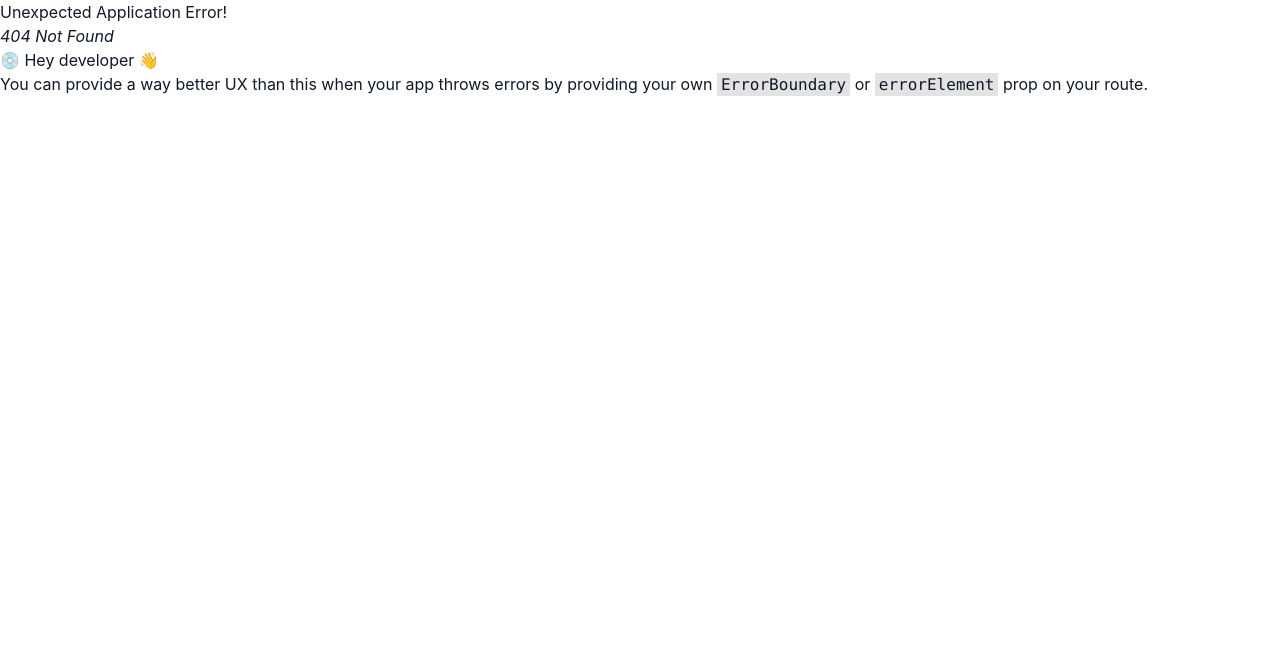
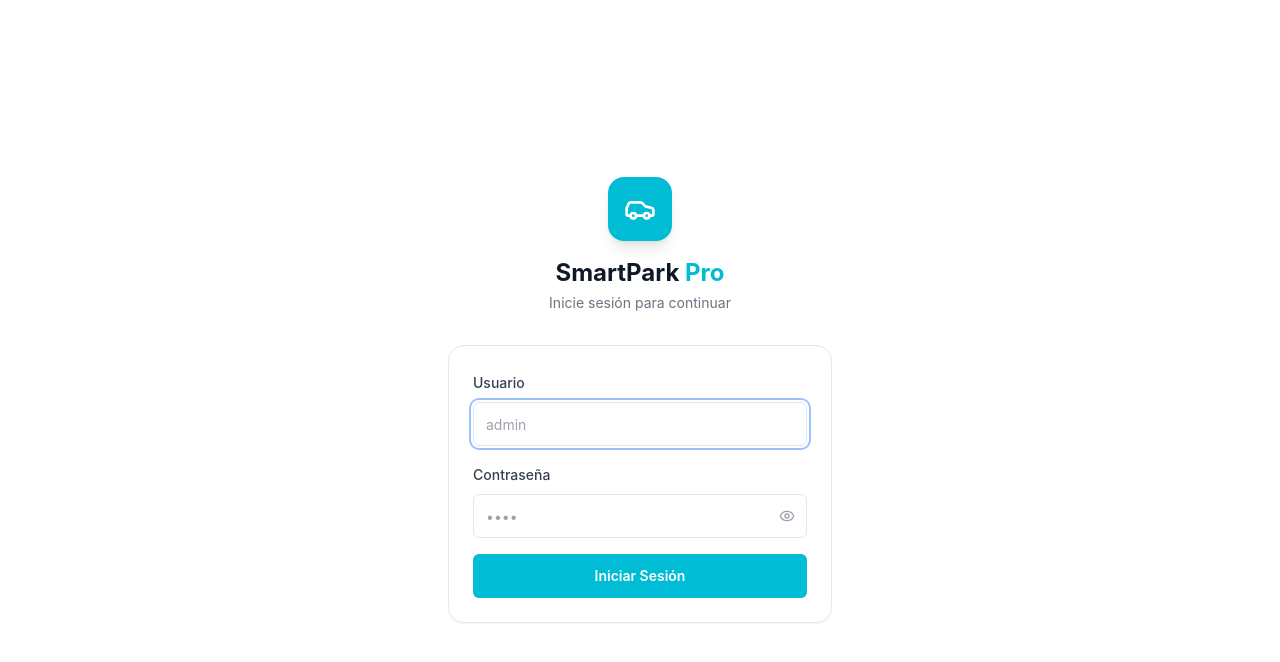
Before and after one commit to Jsuarez320/SmartPark-Pro, a React (Vite) app in the folder Frontend/: page /login in a window 1280 px wide. Before the commit this address had no page. Shown: the top 662 px of the page. Built offline with nearby package versions, Linux system fonts and the light colour scheme.

Commit message:
feat: implement authentication flow with login and logout functionality

```diff
--- a/Frontend/src/layout/AppLayout.tsx
+++ b/Frontend/src/layout/AppLayout.tsx
@@ -1,11 +1,25 @@
-import { Outlet } from "react-router-dom";
+import { useEffect } from "react";
+import { Outlet, useNavigate, useLocation } from "react-router-dom";
 import { Header } from "@/layout/Header";
+import { useAuthStore } from "@/stores/authStore";
 
 export function AppLayout() {
+  const isAuthenticated = useAuthStore((s) => s.isAuthenticated);
+  const navigate = useNavigate();
+  const location = useLocation();
+
+  useEffect(() => {
+    if (!isAuthenticated) {
+      navigate("/login", { replace: true });
+    }
+  }, [isAuthenticated, navigate]);
+
+  if (!isAuthenticated) return null;
+
   return (
     <div className="min-h-screen bg-background text-text-primary">
       <Header />
-      <main className="mx-auto w-full max-w-4xl px-6 py-4">
+      <main key={location.pathname} className="mx-auto w-full max-w-4xl px-6 py-4">
         <Outlet />
       </main>
     </div>
--- a/Frontend/src/layout/Header.tsx
+++ b/Frontend/src/layout/Header.tsx
@@ -1,6 +1,7 @@
-import { NavLink } from "react-router-dom";
+import { NavLink, useNavigate } from "react-router-dom";
 import { ClipboardList, Car, Wallet, Settings, LogOut } from "lucide-react";
 import { Button } from "@/shared/components/ui/button";
+import { useAuthStore } from "@/stores/authStore";
 
 const navItems = [
   { to: "/", label: "Registro", icon: ClipboardList },
@@ -10,6 +11,13 @@ const navItems = [
 ];
 
 export function Header() {
+  const logout = useAuthStore((s) => s.logout);
+  const navigate = useNavigate();
+
+  const handleLogout = () => {
+    logout();
+    navigate("/login", { replace: true });
+  };
   return (
     <header className="border-b border-border bg-surface">
       <div className="mx-auto flex h-14 w-full items-center justify-between px-6">
@@ -36,7 +44,7 @@ export function Header() {
           ))}
         </nav>
 
-        <Button variant="outline" className="text-text-muted border-border gap-2 text-sm">
+        <Button variant="outline" onClick={handleLogout} className="text-text-muted border-border gap-2 text-sm">
           <LogOut className="size-4" />
           Salir
         </Button>
--- /dev/null
+++ b/Frontend/src/modules/auth/components/LoginPage.tsx
@@ -0,0 +1,108 @@
+import { useState, useEffect } from "react";
+import { useNavigate } from "react-router-dom";
+import { Car, Eye, EyeOff } from "lucide-react";
+import { Button } from "@/shared/components/ui/button";
+import { Input } from "@/shared/components/ui/input";
+import { useAuthStore } from "@/stores/authStore";
+
+export function LoginPage() {
+  const [username, setUsername] = useState("");
+  const [password, setPassword] = useState("");
+  const [showPassword, setShowPassword] = useState(false);
+  const [error, setError] = useState("");
+  const login = useAuthStore((s) => s.login);
+  const isAuthenticated = useAuthStore((s) => s.isAuthenticated);
+  const navigate = useNavigate();
+
+  useEffect(() => {
+    if (isAuthenticated) navigate("/", { replace: true });
+  }, [isAuthenticated, navigate]);
+
+  const handleSubmit = (e: React.FormEvent) => {
+    e.preventDefault();
+    setError("");
+
+    if (!username || !password) {
+      setError("Ingrese usuario y contraseña");
+      return;
+    }
+
+    const ok = login(username, password);
+    if (ok) {
+      navigate("/");
+    } else {
+      setError("Credenciales incorrectas");
+    }
+  };
+
+  return (
+    <div className="flex min-h-screen items-center justify-center bg-background px-4">
+      <div className="w-full max-w-sm">
+        <div className="mb-8 text-center">
+          <div className="mx-auto mb-4 flex size-16 items-center justify-center rounded-2xl bg-brand shadow-lg">
+            <Car className="size-8 text-white" />
+          </div>
+          <h1 className="text-2xl font-bold text-text-primary">
+            SmartPark <span className="text-brand">Pro</span>
+          </h1>
+          <p className="mt-1 text-sm text-text-muted">
+            Inicie sesión para continuar
+          </p>
+        </div>
+
+        <form
+          onSubmit={handleSubmit}
+          className="rounded-2xl border border-border bg-surface p-6 shadow-sm"
+        >
+          <div className="space-y-4">
+            <div className="space-y-2">
+              <label className="text-sm font-medium text-text-secondary">
+                Usuario
+              </label>
+              <Input
+                value={username}
+                onChange={(e) => setUsername(e.target.value)}
+                placeholder="admin"
+                className="h-11"
+                autoFocus
+              />
+            </div>
+
+            <div className="space-y-2">
+              <label className="text-sm font-medium text-text-secondary">
+                Contraseña
+              </label>
+              <div className="relative">
+                <Input
+                  type={showPassword ? "text" : "password"}
+                  value={password}
+                  onChange={(e) => setPassword(e.target.value)}
+                  placeholder="••••"
+                  className="h-11 pr-10"
+                />
+                <button
+                  type="button"
+                  onClick={() => setShowPassword(!showPassword)}
+                  className="absolute right-3 top-1/2 -translate-y-1/2 text-text-subtle hover:text-text-muted"
+                >
+                  {showPassword ? <EyeOff className="size-4" /> : <Eye className="size-4" />}
+                </button>
+              </div>
+            </div>
+
+            {error && (
+              <p className="text-sm text-destructive font-medium">{error}</p>
+            )}
+
+            <Button
+              type="submit"
+              className="w-full h-11 bg-brand hover:bg-brand-hover text-white font-semibold"
+            >
+              Iniciar Sesión
+            </Button>
+          </div>
+        </form>
+      </div>
+    </div>
+  );
+}
--- /dev/null
+++ b/Frontend/src/modules/auth/index.ts
@@ -0,0 +1 @@
+export { LoginPage } from "./components/LoginPage";
--- /dev/null
+++ b/Frontend/src/stores/authStore.ts
@@ -0,0 +1,27 @@
+import { create } from "zustand";
+
+interface AuthState {
+  user: string | null;
+  isAuthenticated: boolean;
+  login: (username: string, password: string) => boolean;
+  logout: () => void;
+}
+
+export const useAuthStore = create<AuthState>((set) => ({
+  user: localStorage.getItem("auth_user"),
+  isAuthenticated: !!localStorage.getItem("auth_user"),
+
+  login: (username, password) => {
+    if (username === "admin" && password === "1234") {
+      localStorage.setItem("auth_user", username);
+      set({ user: username, isAuthenticated: true });
+      return true;
+    }
+    return false;
+  },
+
+  logout: () => {
+    localStorage.removeItem("auth_user");
+    set({ user: null, isAuthenticated: false });
+  },
+}));
```
Also changed, not shown: Frontend/src/router/index.tsx (+13 -4 lines).
